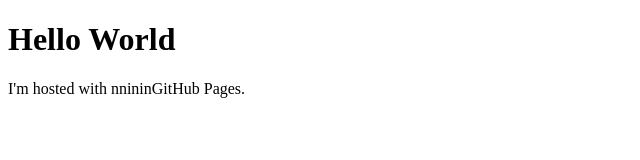
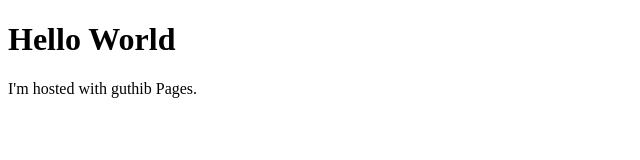
Before and after one commit to ellerymay/ellerymay.github.io, a plain HTML site: page index.html in a window 1280 px wide. Shown: the full height of the page, 0-640 px from the left. Drawn offline with Linux system fonts and the light colour scheme.

Commit message:
Update index.html

```diff
--- a/index.html
+++ b/index.html
@@ -2,6 +2,6 @@
 <html>
 <body>
 <h1>Hello World</h1>
-<p>I'm hosted with nnininGitHub Pages.</p>
+<p>I'm hosted with guthib Pages.</p>
 </body>
 </html>
```
